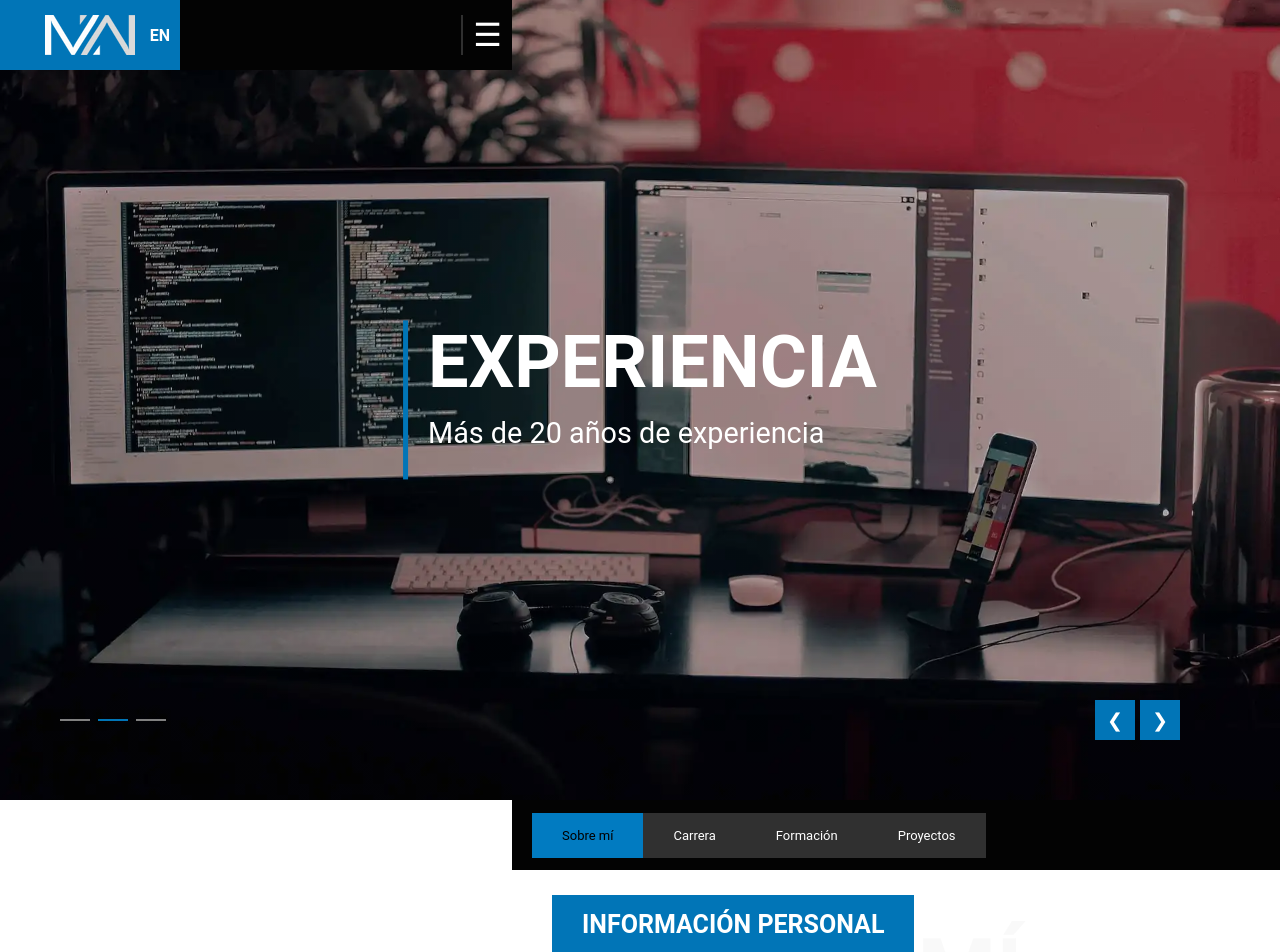
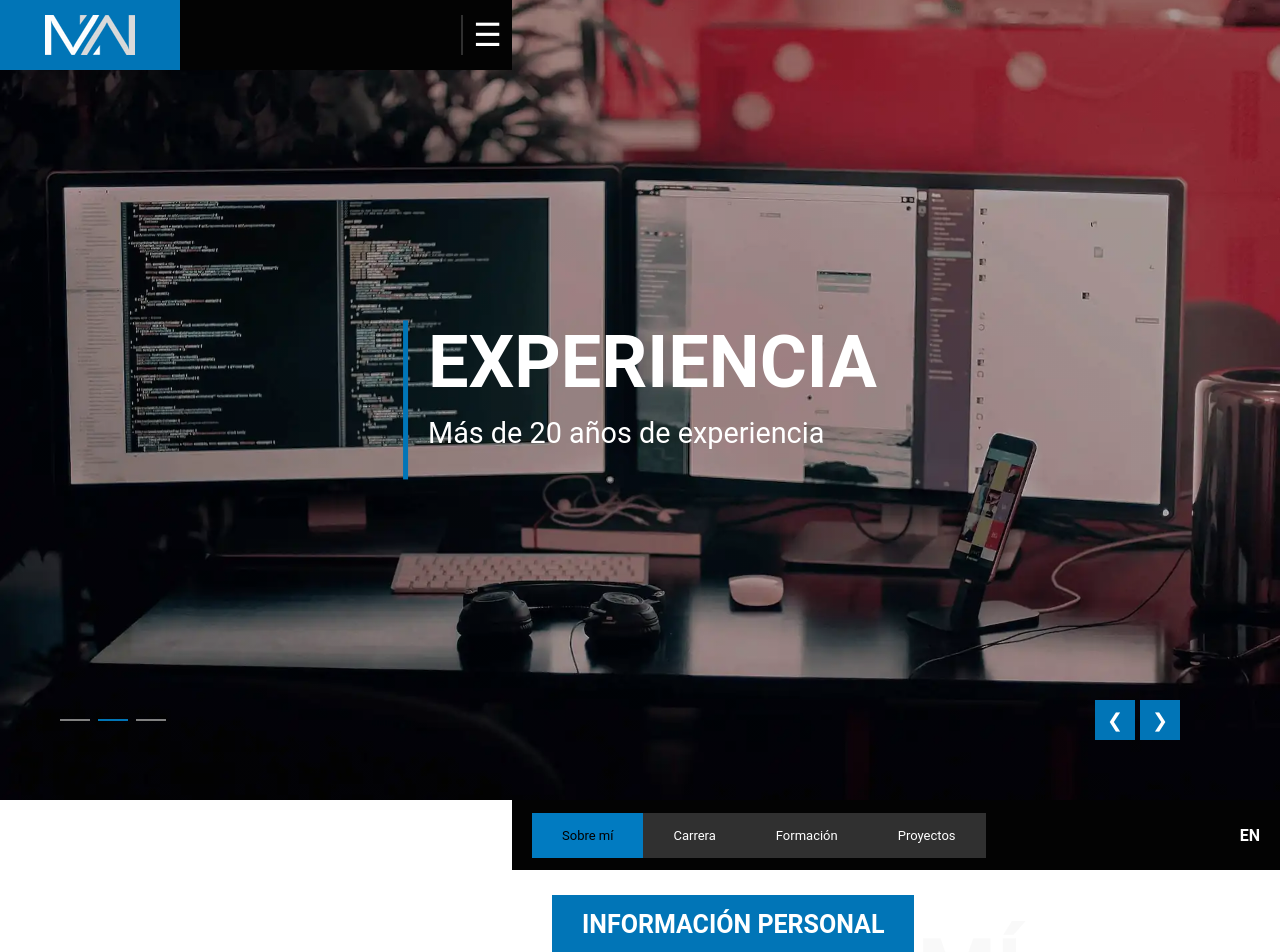
Before and after one commit to misaelmoreno/misaelmoreno.com, a Next.js app: page /es in a window 1280 px wide. Shown: the top 952 px of the page. Built offline with nearby package versions, Linux system fonts and the light colour scheme.

Commit message:
Move language selector to menu

```diff
--- a/src/components/Menu/Menu.tsx
+++ b/src/components/Menu/Menu.tsx
@@ -10,6 +10,8 @@
 import React from 'react';
 import '@/styles/Menu.scss';
 import { useSectionsContext } from '@/context/Sections';
+import { useLanguage } from '@/context/Language';
+import Link from 'next/link';
 import type { MenuProps } from '@/interfaces/props';
 
 /*
@@ -18,6 +20,8 @@ import type { MenuProps } from '@/interfaces/props';
 */
 const Menu: React.FC<MenuProps> = ({ onSectionClick }) => {
   const { sections, activeSection } = useSectionsContext();
+  const { locale } = useLanguage();
+  const switchTo = locale === 'es' ? 'en' : 'es';
 
   return (
     <div className="menu">
@@ -32,6 +36,9 @@ const Menu: React.FC<MenuProps> = ({ onSectionClick }) => {
           </li>
         ))}
       </ul>
+      <div className="menu__lang">
+        <Link href={`/${switchTo}`}>{switchTo.toUpperCase()}</Link>
+      </div>
     </div>
   );
 };
--- a/src/components/Navbar/Navbar.tsx
+++ b/src/components/Navbar/Navbar.tsx
@@ -57,9 +57,6 @@ const Navbar: React.FC<NavbarProps> = ({ onSectionClick }) => {
       <nav className="navbar">
         <div className="navbar__logo">
           <Image loading="eager" src="/images/logo.webp" alt={getUiText('logoAlt', locale)} width={90} height={40} onClick={scrollToTop} style={{ cursor: 'pointer' }} />
-          <div className="navbar__lang">
-            <Link href={`/${switchTo}`}>{switchTo.toUpperCase()}</Link>
-          </div>
         </div>
         <div className="navbar__menu-icon" onClick={toggleMenu}>
           <div className="navbar__menu-icon-separator" />
@@ -75,6 +72,9 @@ const Navbar: React.FC<NavbarProps> = ({ onSectionClick }) => {
               </li>
             ))}
           </ul>
+          <div className="navbar__menu-lang">
+            <Link href={`/${switchTo}`}>{switchTo.toUpperCase()}</Link>
+          </div>
         </div>
       )}
     </>
--- a/src/styles/Menu.scss
+++ b/src/styles/Menu.scss
@@ -8,7 +8,7 @@
   background-color: #030303;
   display: flex;
   align-items: center;
-  justify-content: flex-start;
+  justify-content: space-between;
   height: 70px;
 
   &__list {
@@ -17,6 +17,17 @@
     margin: 0;
     padding: 10px 20px;
     font-size: small;
+    flex: 1;
+  }
+
+  &__lang {
+    margin-right: 20px;
+
+    a {
+      color: white;
+      text-decoration: none;
+      font-weight: bold;
+    }
   }
 
   &__item {
--- a/src/styles/Navbar.scss
+++ b/src/styles/Navbar.scss
@@ -19,19 +19,6 @@
     align-items: center;
     justify-content: center;
     height: 100%;
-    position: relative;
-
-    .navbar__lang {
-      position: absolute;
-      right: 10px;
-      top: 50%;
-      transform: translateY(-50%);
-      a {
-        color: white;
-        text-decoration: none;
-        font-weight: bold;
-      }
-    }
   }
 
   &__menu-icon {
@@ -67,6 +54,7 @@
     height: calc(100vh - 70px);
     background-color: rgba(25, 25, 25, 0.8);
     display: flex;
+    flex-direction: column;
     align-items: center;
     justify-content: center;
 
@@ -86,6 +74,15 @@
         color: Variables.$primary-color;
       }
     }
+
+    &-lang {
+      margin-top: 10px;
+      a {
+        color: white;
+        text-decoration: none;
+        font-weight: bold;
+      }
+    }
   }
 }
 
@@ -94,5 +91,4 @@
   .navbar,
   .navbar__menu {
     width: 100vw;
-  }
-}
+  }}
```
